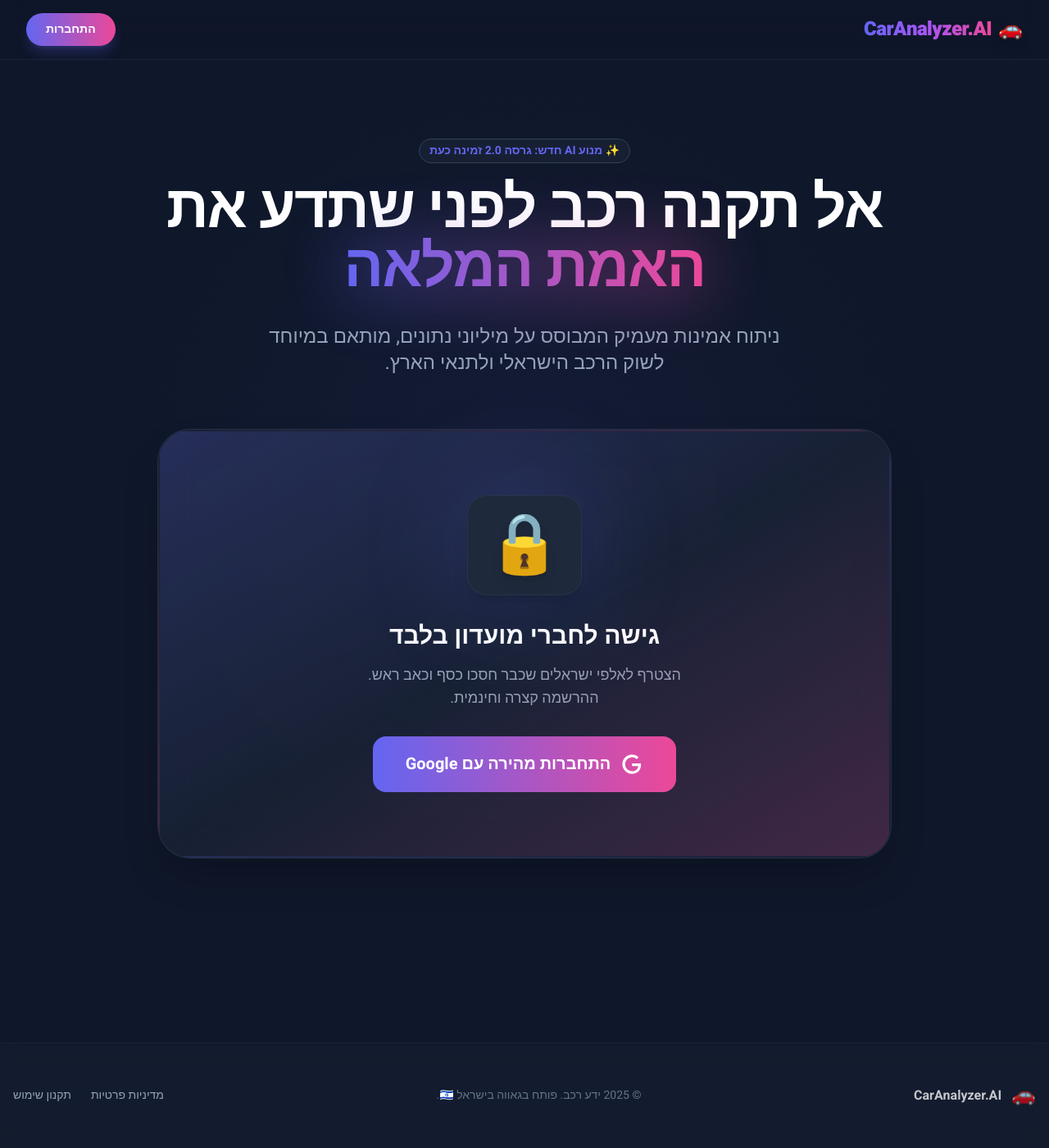
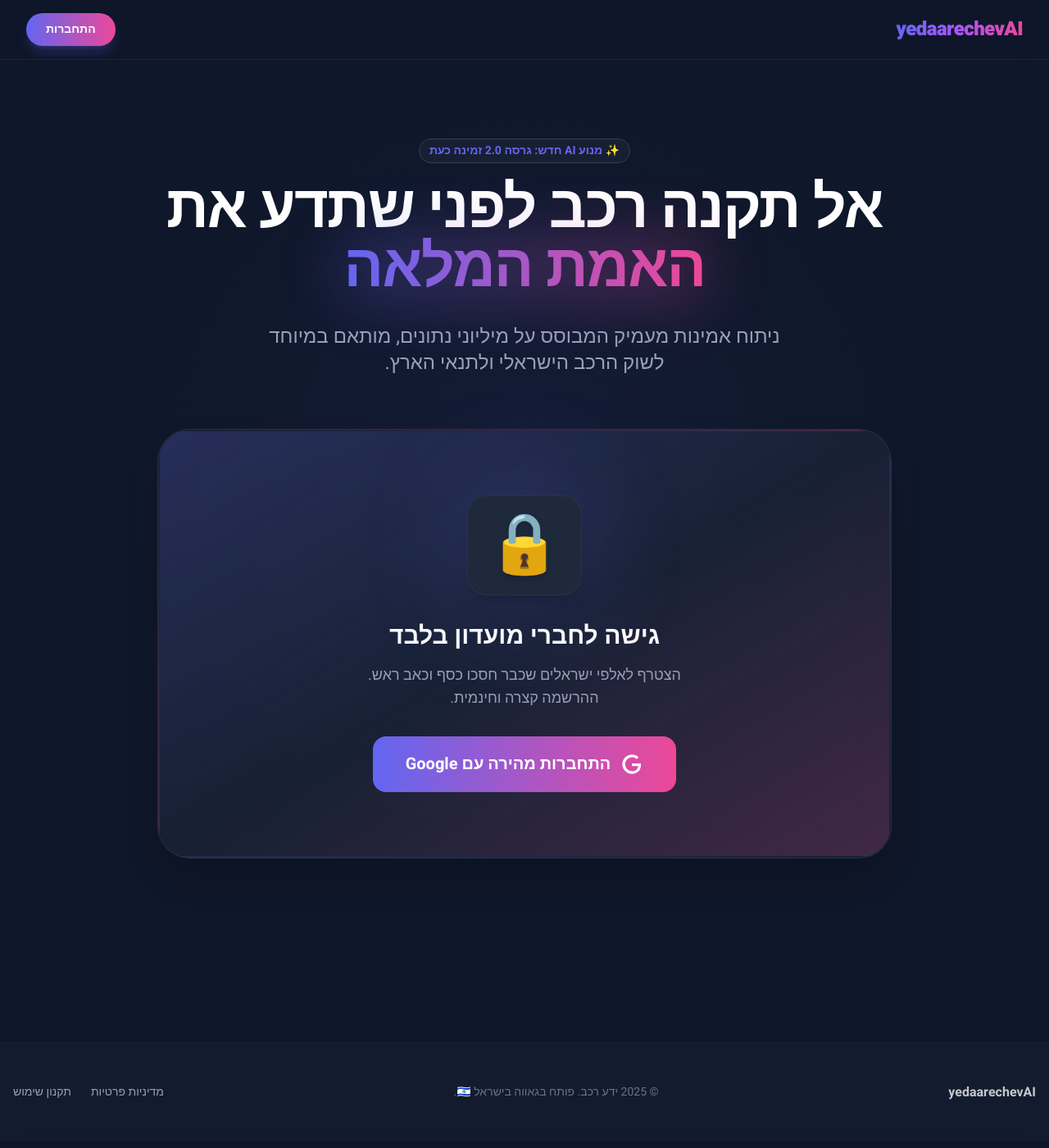
Before and after one commit to giladscore494/reliabilityAIModelsR, a Flask app: page / in a window 1280 px wide. Shown: the whole page at 82% size. After the commit the page ends 1341 px from the top, so only its background shows below. Run offline with Flask 3, Linux system fonts and the light colour scheme; some libraries are stand-ins or nearby versions.

Commit message:
Update index.html

```diff
--- a/my-flask-app/templates/index.html
+++ b/my-flask-app/templates/index.html
@@ -3,7 +3,7 @@
 <head>
     <meta charset="UTF-8">
     <meta name="viewport" content="width=device-width, initial-scale=1.0">
-    <title>CarAnalyzer.AI - בדיקת אמינות רכב ב-AI</title>
+    <title>yedaarechevAI - בדיקת אמינות רכב ב-AI</title>
 
     <!-- ספריות חיצוניות -->
     <script src="https://cdn.tailwindcss.com?plugins=forms,typography,aspect-ratio"></script>
@@ -75,9 +75,8 @@
     <header class="sticky top-0 z-50 bg-dark/80 backdrop-blur-lg border-b border-slate-800/80 supports-[backdrop-filter]:bg-dark/60">
         <div class="max-w-7xl mx-auto px-4 sm:px-6 lg:px-8 py-4 flex justify-between items-center">
             <a href="/" class="flex items-center space-x-2 space-x-reverse group transition duration-300">
-                <span class="text-2xl filter drop-shadow-lg group-hover:scale-110 transition-transform">🚗</span>
                 <h1 class="text-2xl font-black tracking-tight bg-clip-text text-transparent bg-gradient-to-r from-primary via-purple-500 to-secondary">
-                    CarAnalyzer.AI
+                    yedaarechevAI
                 </h1>
             </a>
 
@@ -89,10 +88,6 @@
                     </div>
                     <a href="/dashboard" class="relative px-5 py-2.5 rounded-full bg-slate-800/80 hover:bg-slate-700 text-white border border-slate-700/50 transition-all hover:shadow-lg hover:-translate-y-0.5 active:translate-y-0">
                         החיפושים שלי
-                        <span class="absolute -top-1 -right-1 flex h-3 w-3">
-                            <span class="animate-ping absolute inline-flex h-full w-full rounded-full bg-primary opacity-75"></span>
-                            <span class="relative inline-flex rounded-full h-3 w-3 bg-primary"></span>
-                        </span>
                     </a>
                     <a href="/logout" class="px-4 py-2 rounded-full text-slate-300 hover:text-white hover:bg-white/10 transition-all flex items-center gap-2">
                         <svg xmlns="http://www.w3.org/2000/svg" class="h-5 w-5" fill="none" viewBox="0 0 24 24" stroke="currentColor"><path stroke-linecap="round" stroke-linejoin="round" stroke-width="2" d="M17 16l4-4m0 0l-4-4m4 4H7m6 4v1a3 3 0 01-3 3H6a3 3 0 01-3-3V7a3 3 0 013-3h4a3 3 0 013 3v1" /></svg>
@@ -290,8 +285,7 @@
     <footer class="mt-32 py-12 text-center border-t border-slate-800/50 bg-dark-lighter/30 backdrop-blur-md">
         <div class="max-w-7xl mx-auto px-4 flex flex-col md:flex-row justify-between items-center gap-6">
             <div class="flex items-center gap-3 opacity-75 hover:opacity-100 transition-opacity">
-                <span class="text-2xl">🚗</span>
-                <span class="font-bold text-white">CarAnalyzer.AI</span>
+                <span class="font-bold text-white">yedaarechevAI</span>
             </div>
             <p class="text-slate-500 text-sm">© 2025 ידע רכב. פותח בגאווה בישראל 🇮🇱.</p>
             <div class="flex gap-6 text-sm font-medium">
```
